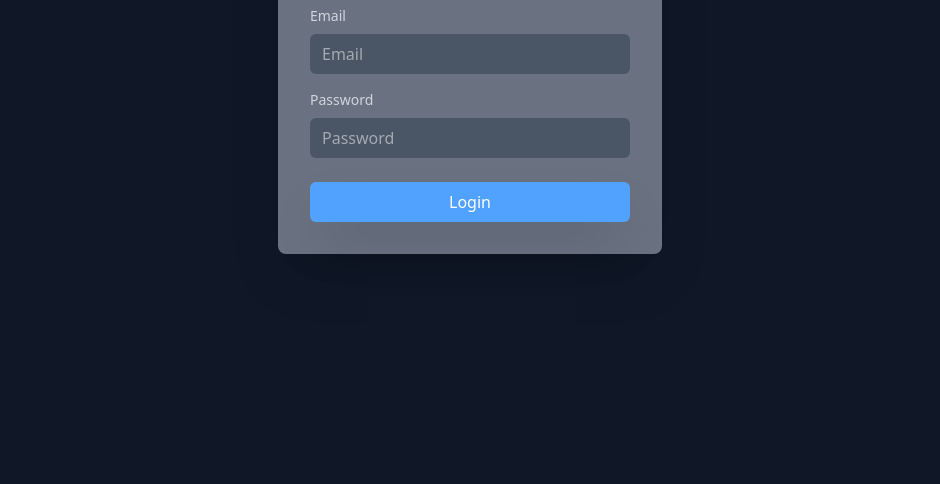
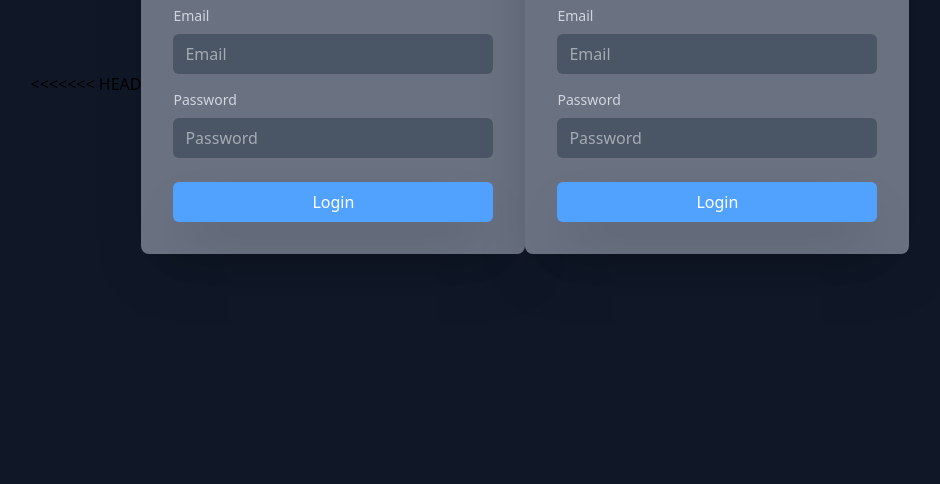
Before and after one commit to pratyush180403/tailwindPro, a website: page index.html in a window 1280 px wide. Shown: the part 316-800 px from the top of the page, without its empty margins (170-1110 px from the left). Drawn offline with Linux system fonts and the light colour scheme.

Commit message:
2nd commit

```diff
--- a/index.html
+++ b/index.html
@@ -1,3 +1,28 @@
+<<<<<<< HEAD
+<!DOCTYPE html>
+<html lang="en">
+<head>
+    <meta charset="UTF-8">
+    <meta name="viewport" content="width=device-width, initial-scale=1.0">
+    <title>Document</title>
+    <link href="./output.css" rel="stylesheet">
+</head>
+<body class="bg-gray-900 flex justify-center items-center min-h-screen">
+    <div class="bg-gray-500 rounded-lg p-8 shadow-2xl max-w-sm w-full  ">
+        <h2 class="text-center text-3xl text-amber-50 mb-6 font-bold">Login</h2>
+        <form>
+            <div class="mb-4">
+                <label class="block text-sm font-medium text-gray-300 mb-2" for="">Email</label>
+                <input class="w-full px-3 py-2 bg-gray-600 border-gray-700 rounded-md text-white focus: outline-none focus:ring-2 focus:ring-blue-500 " type="email" name="" placeholder="Email" id="">
+            </div>
+            <div class="mb-6">
+                <label class="block text-sm font-medium text-gray-300 mb-2" for="">Password</label>
+                <input class="w-full px-3 py-2 bg-gray-600 border-gray-700 rounded-md text-white focus: outline-none focus:ring-2 focus:ring-blue-500 " type="password" name="" placeholder="Password" id="" >
+            </div>
+            <button class="w-full bg-blue-400 text-white py-2 rounded-md hover:bg-blue-700 shadow-2xl" type="submit">Login</button>
+        </form>
+    </div>
+</body>
 <!DOCTYPE html>
 <html lang="en">
 <head>
```
Also changed, not shown: README.md (deleted).
